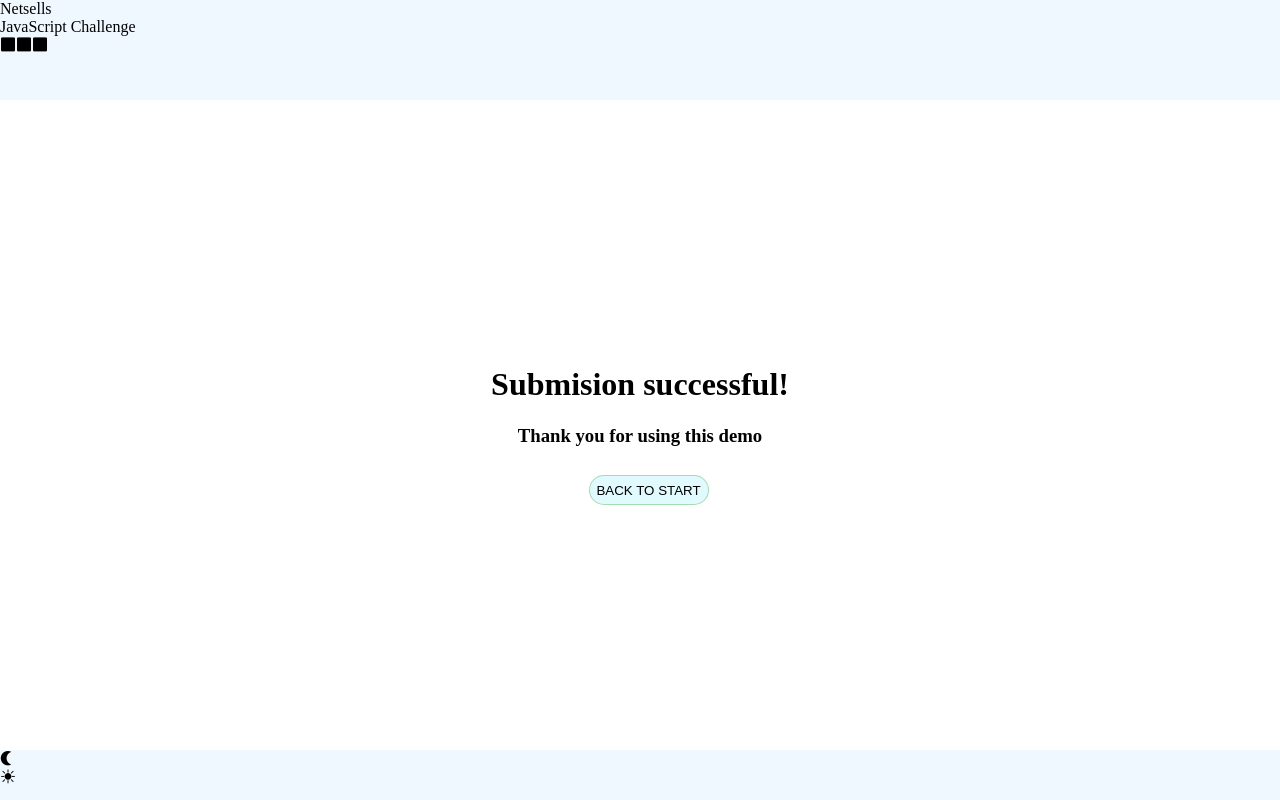
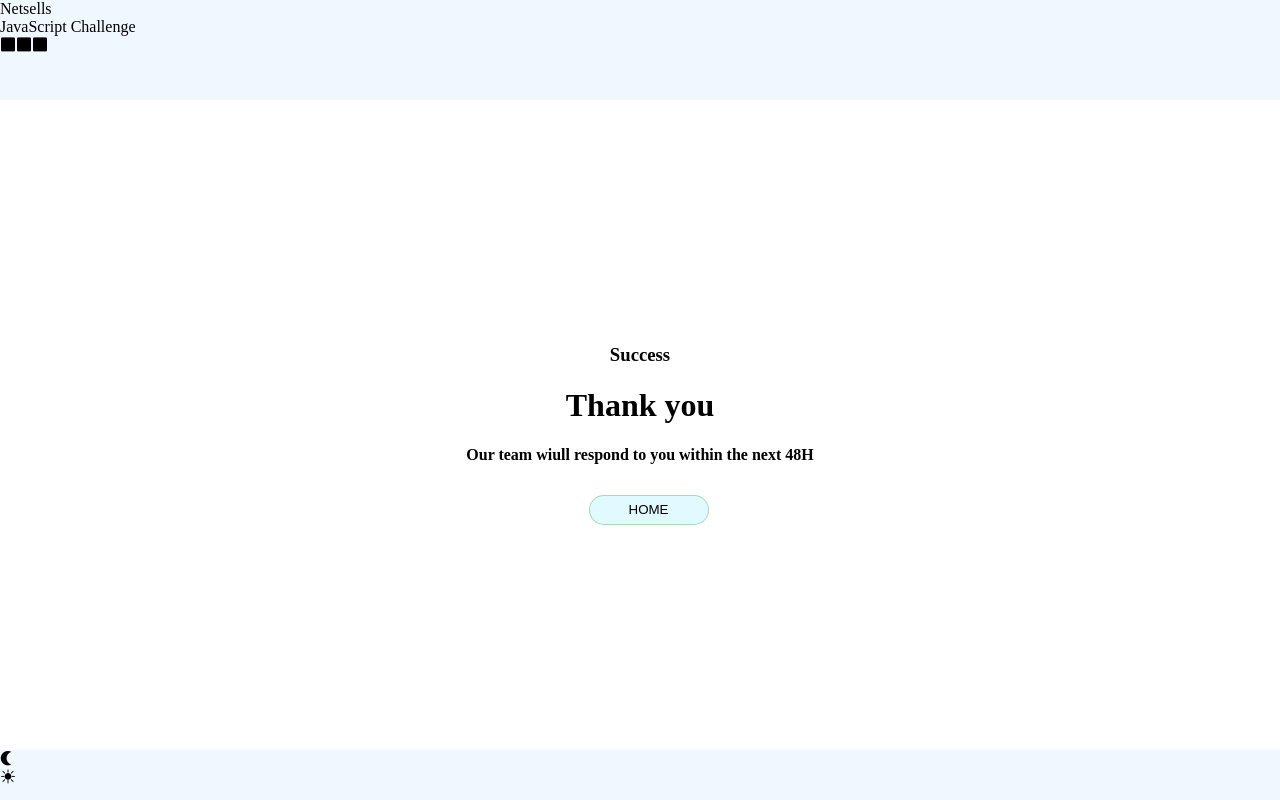
Before and after one commit to sodongit/netsells, an Angular app: page /thanks in a window 1280 px wide. Built offline with nearby package versions, Linux system fonts and the light colour scheme.

Commit message:
add text to thanks page

```diff
--- a/src/app/modules/thanks/pages/thanks/thanks.component.html
+++ b/src/app/modules/thanks/pages/thanks/thanks.component.html
@@ -1,7 +1,8 @@
 <div class="thanks-content">
   <div class="thanks-message">
-    <h1>Submision successful!</h1>
-    <h3> Thank you for using this demo</h3>
-    <button class="button" (click)="backToStart()">Back to start</button>
+    <h3>Success</h3>
+    <h1> Thank you</h1>
+    <h4>Our team wiull respond to you within the next 48H</h4>
+    <button class="button" (click)="backToStart()">Home</button>
   </div>
 </div>
```
